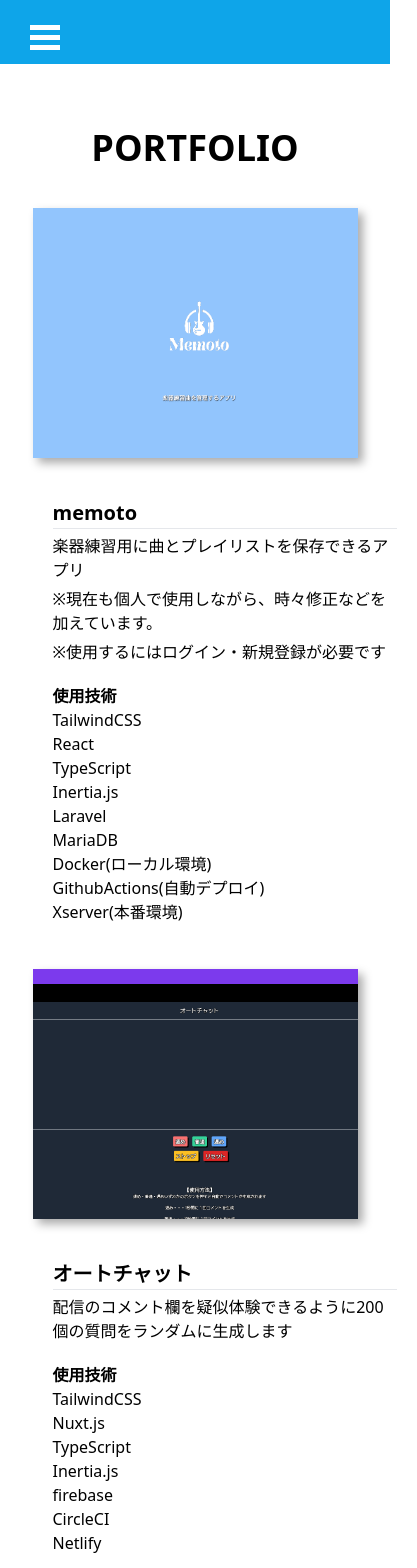
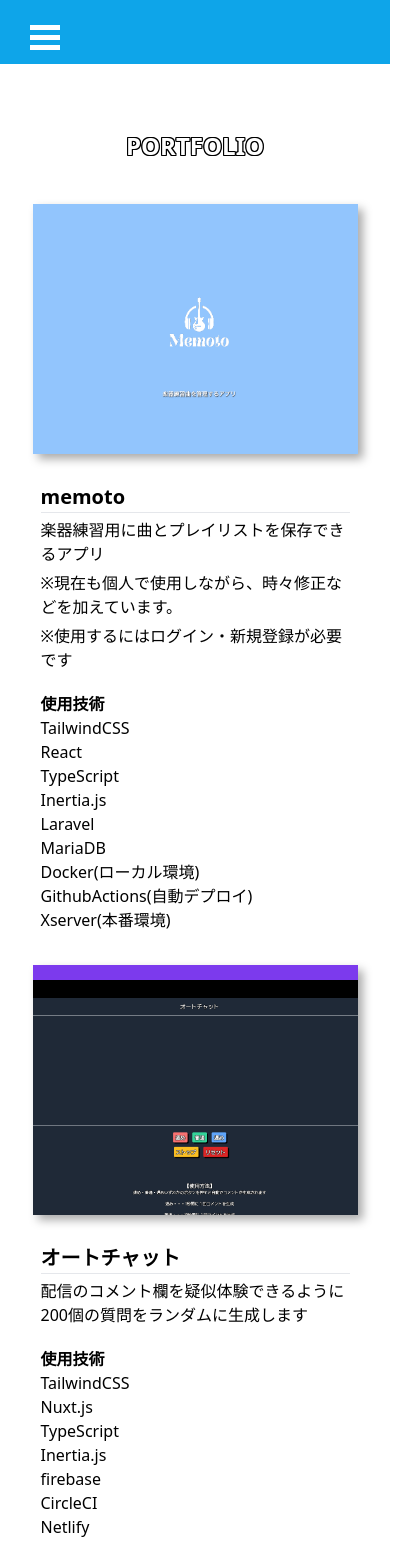
Before and after one commit to k1237/notion-blog, a Next.js app: page /portfolio in a window 390 px wide. Shown: the top 1568 px of the page, 417 px wide, since content can reach past the window. Built offline with nearby package versions, Linux system fonts and the light colour scheme.

Commit message:
細かいレイアウト崩れ修正

```diff
--- a/app/globals.css
+++ b/app/globals.css
@@ -40,7 +40,16 @@ p {
 }
 
 .text-shadow-black{
-  text-shadow: 0 0 5px rgba(0,0,0,0.5);
+  text-shadow:1px 1px 0 black, -1px -1px 0 black,
+  -1px 1px 0 black, 1px -1px 0 black,
+  0px 1px 0 black,  0-1px 0 black,
+  -1px 0 0 black, 1px 0 0 black;
+}
+
+.text-title{
+  font-weight:bold;
+  color:white;
+  text-align:center;
 }
 
 
--- a/components/templates/Header.tsx
+++ b/components/templates/Header.tsx
@@ -1,14 +1,22 @@
 import Link from "next/link";
-import { useState } from 'react';
+import { useState } from "react";
 import NavPC from "../parts/header/NavPC";
 import NavSP from "../parts/header/NavSP";
 
 export default function Header() {
   const [isOpen, setIsOpen] = useState(false);
   const closeMenu = () => setIsOpen(false);
-  const handleStateChange = (state:{isOpen: boolean}) => setIsOpen(state.isOpen);
+  const handleStateChange = (state: { isOpen: boolean }) => {
+    if (state.isOpen) {
+      window.scrollTo({ top: 0, behavior: "smooth" });
+    }
+    setIsOpen(state.isOpen);
+  };
   return (
-    <nav id="outer-container" className="sticky top-0 z-50 bg-sky-500 w-100 h-16">
+    <nav
+      id="outer-container"
+      className="sticky top-0 z-50 bg-sky-500 w-100 h-16"
+    >
       <div className="hidden md:flex container items-center justify-between mx-auto w-3/5">
         <Link
           href="/"
@@ -16,7 +24,7 @@ export default function Header() {
         >
           KProgram
         </Link>
-        <NavPC/>
+        <NavPC />
       </div>
 
       <NavSP
--- a/components/views/portfolio/Main.tsx
+++ b/components/views/portfolio/Main.tsx
@@ -11,7 +11,7 @@ export default function Main() {
         >
           <Image src="/img/memoto.png" alt="memoto" width={1280} height={720} />
         </a>
-        <div className="w-96 lg:w-full mx-auto p-5 my-5">
+        <div className="w-full p-2 lg:p-5 mx-auto my-5">
           <h3 className="font-bold">memoto</h3>
           <hr />
           <p>楽器練習用に曲とプレイリストを保存できるアプリ</p>
@@ -47,7 +47,7 @@ export default function Main() {
             height={720}
           />
         </a>
-        <div className="w-96 lg:w-full mx-auto p-5 my-5">
+        <div className="w-full p-2 lg:p-5 mx-auto my-5">
           <h3 className="font-bold">オートチャット</h3>
           <hr />
           <p>
--- a/pages/blog/[slug].tsx
+++ b/pages/blog/[slug].tsx
@@ -45,7 +45,7 @@ export const getStaticProps = async ({ params }: GetStaticPropsContext) => {
 
 export default function Post({ post }: { post: Post }) {
   return (
-    <section className="container lg:px-2 px-5 h-900 lg:w-4/5 mx-auto mt-20">
+    <section className="container px-2 h-900 lg:w-4/5 mx-auto mt-20">
       <CustomHead
         title={post.metadata.title}
         description={post.metadata.description}
--- a/pages/blog/page/[page].tsx
+++ b/pages/blog/page/[page].tsx
@@ -58,7 +58,7 @@ export default function BlogPageList({
         description="ブログページです。"
       />
       <main className="container w-full mt-16 mx-auto h-900">
-        <h1 className="text-4xl font-bold text-center">BLOG</h1>
+        <h2 className="text-title text-shadow-black">BLOG</h2>
         <div className="lg:flex lg:w-9/12 mx-auto">
           <div className="lg:w-8/12">
             {paginatedPosts.map((post) => (
--- a/pages/index.tsx
+++ b/pages/index.tsx
@@ -10,7 +10,7 @@ export default function Home() {
         description="プロフィールページです。"
       />
       <main className="container w-full mt-16 mx-auto h-900">
-        <h1 className="text-4xl font-bold text-center">PROFILE</h1>
+        <h2 className="text-title text-shadow-black">PROFILE</h2>
         <MainPC/>
         <MainSP/>
       </main>
--- a/pages/portfolio/index.tsx
+++ b/pages/portfolio/index.tsx
@@ -13,7 +13,7 @@ export default function Portfolio() {
         id={styles.portfolio}
         className="container w-10/12 mt-16 mx-auto h-900"
       >
-        <h1 className="text-4xl font-bold text-center">PORTFOLIO</h1>
+        <h2 className="text-title text-shadow-black">PORTFOLIO</h2>
         <Main/>
       </main>
     </div>
```
Also changed, not shown: styles/portfolio.module.css (+7 -8 lines).
